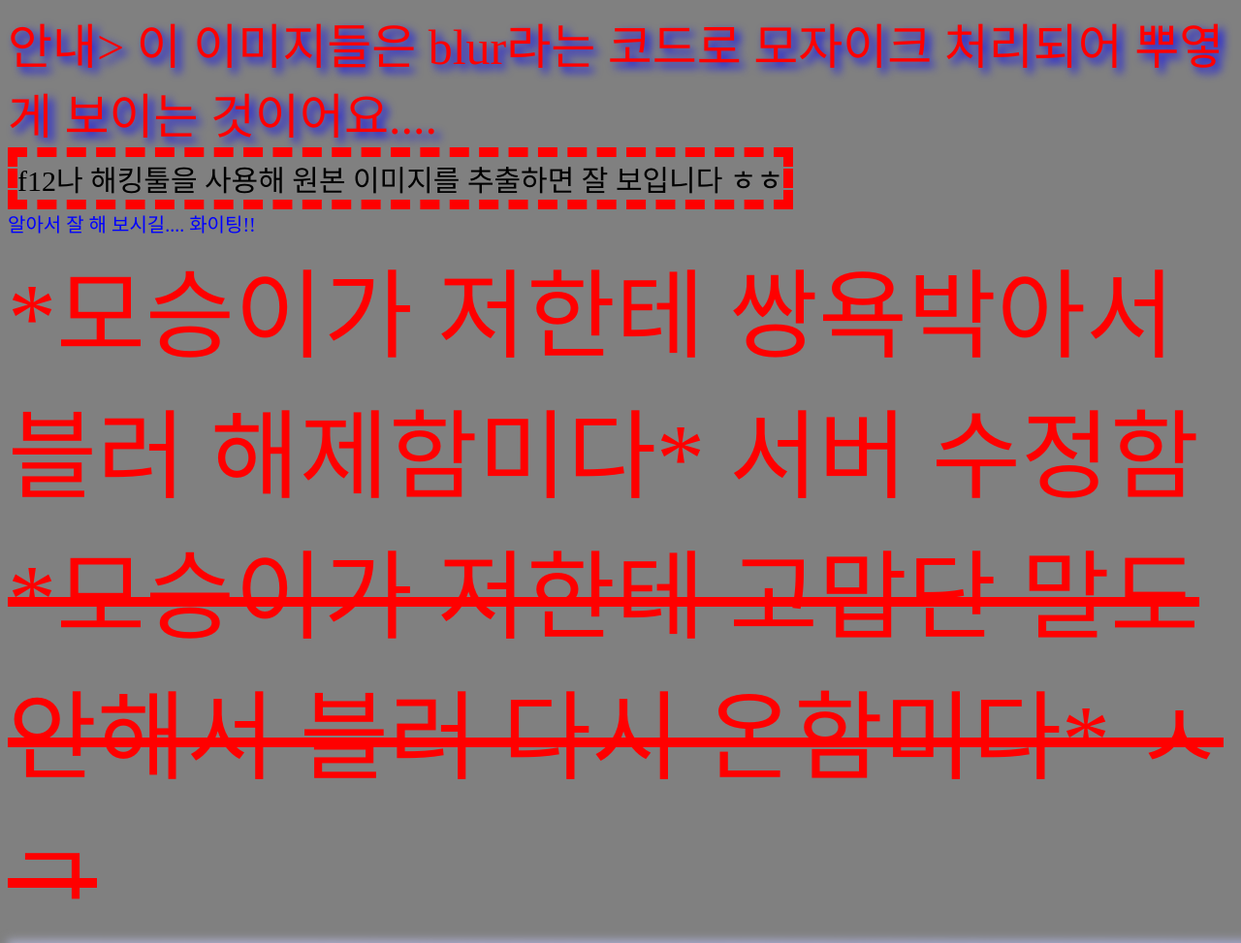
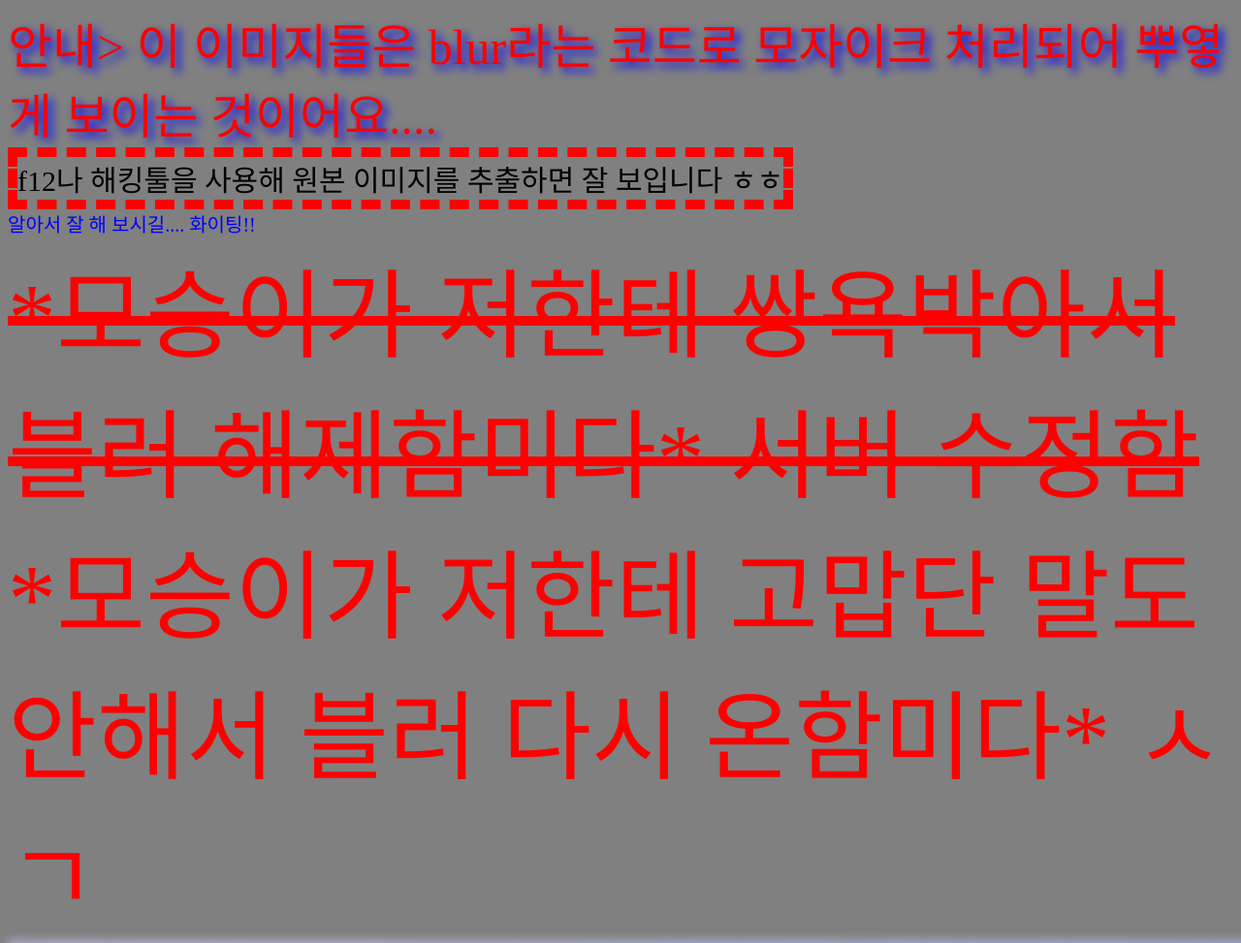
Before and after one commit to dog898996/be3hyu, a plain HTML site: page index.html in a window 1280 px wide. Shown: the top 973 px of the page at 97% size. Drawn offline with Linux system fonts and the light colour scheme.

Commit message:
Update index.html

```diff
--- a/index.html
+++ b/index.html
@@ -32,8 +32,8 @@
       <div class="ㅋㅋㅋ2">f12나 해킹툴을 사용해 원본 이미지를 추출하면 잘 보입니다 ㅎㅎ</div>
       <br>
       <div style="color: blue; font-size: 20px;">알아서 잘 해 보시길.... 화이팅!!</div>
-      <div class="ghg">*모승이가 저한테 쌍욕박아서 블러 해제함미다* 서버 수정함</div>
-     <div class="ghg" style="text-decoration: line-through;">*모승이가 저한테 고맙단 말도 안해서 블러 다시 온함미다* ㅅㄱ</div>
+      <div class="ghg" style="text-decoration: line-through;">*모승이가 저한테 쌍욕박아서 블러 해제함미다* 서버 수정함</div>
+     <div class="ghg">*모승이가 저한테 고맙단 말도 안해서 블러 다시 온함미다* ㅅㄱ</div>
 
 
     <img class="imgg" src="./KakaoTalk_20220526_200435522_01.jpg" alt="">
```
